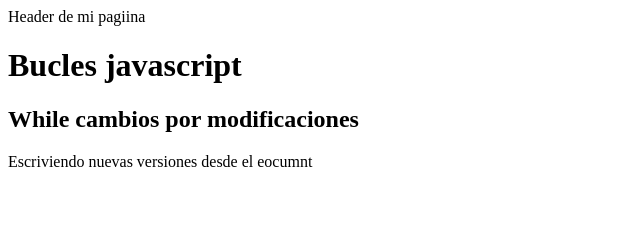
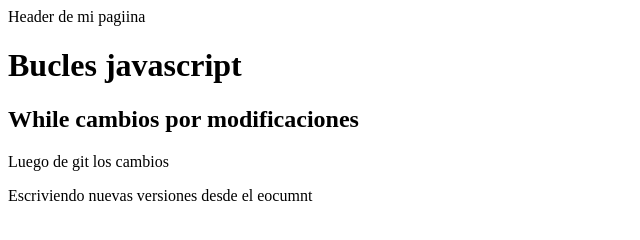
Before and after one commit to romanlm22/Digitalers-2023-Bucles, a plain HTML site: page index.html in a window 1280 px wide. Shown: the whole page, without its empty margins (0-640 px from the left). Drawn offline with Linux system fonts and the light colour scheme.

Commit message:
Nuevo guardado

```diff
--- a/index.html
+++ b/index.html
@@ -14,7 +14,7 @@
 
     <h2>While cambios por modificaciones</h2>
 
-
+    <p>Luego de git los cambios</p>
 
     <script src="/js/while.js"></script>
 </body>
```
